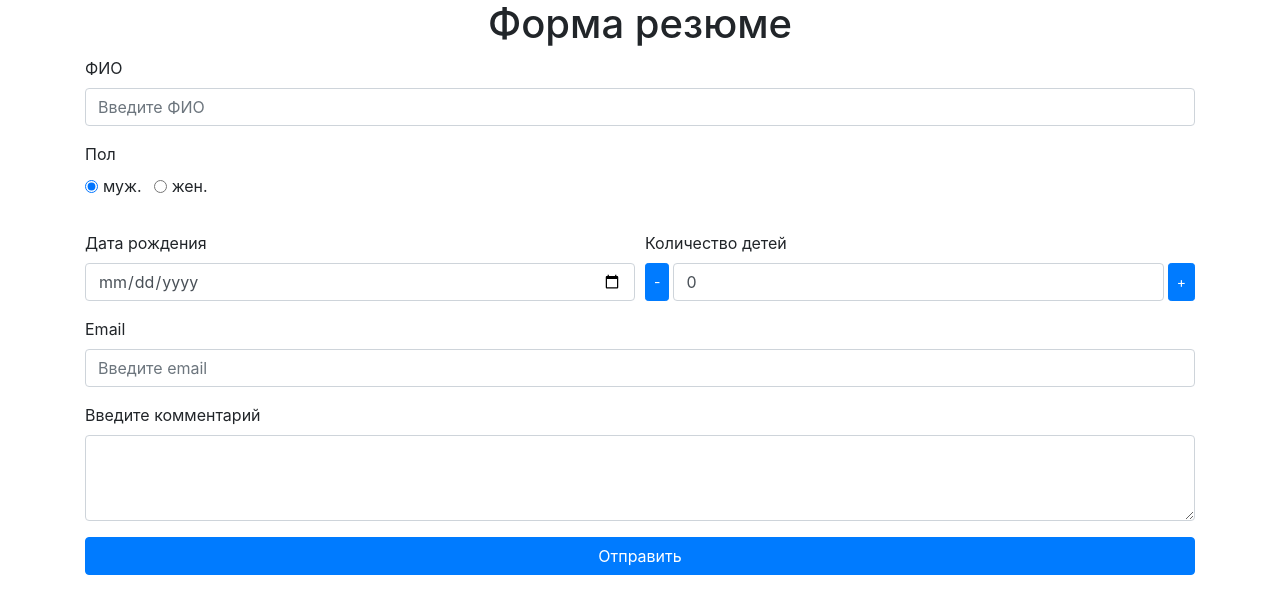
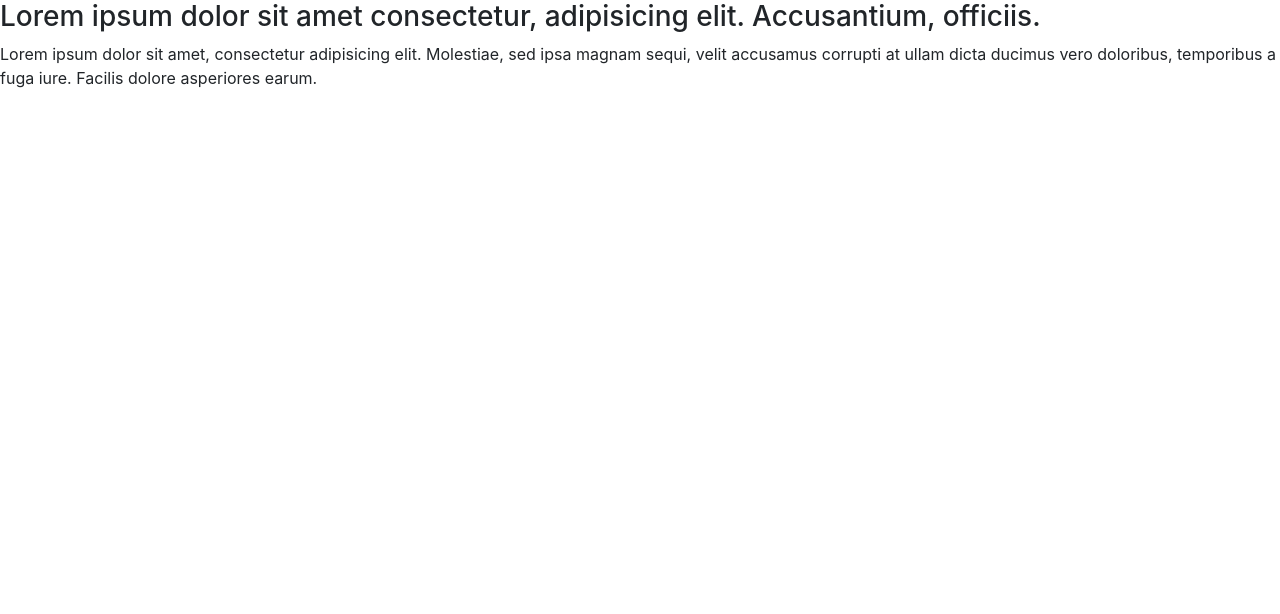
Before and after one commit to sarlackdevelopment/tsum, an Angular app in the folder tsum/: page /resume in a window 1280 px wide. Shown: the top 614 px of the page. Built offline with nearby package versions, Linux system fonts and the light colour scheme.

Commit message:
готов роутинг

```diff
--- a/tsum/src/app/app.component.html
+++ b/tsum/src/app/app.component.html
@@ -11,7 +11,8 @@
     <title>Resume form</title>
   </head>
   <body>
-    <app-form></app-form>
+    <router-outlet></router-outlet>
+    <!--<app-form></app-form>-->
     <!-- Optional JavaScript -->
     <!-- jQuery first, then Popper.js, then Bootstrap JS -->
     <script src="https://code.jquery.com/jquery-3.3.1.slim.min.js" integrity="sha384-q8i/X+965DzO0rT7abK41JStQIAqVgRVzpbzo5smXKp4YfRvH+8abtTE1Pi6jizo" crossorigin="anonymous"></script>
--- a/tsum/src/app/app.module.ts
+++ b/tsum/src/app/app.module.ts
@@ -4,6 +4,7 @@ import { FormsModule, ReactiveFormsModule } from '@angular/forms'
 
 import { AppComponent } from './app.component'
 import { FormComponent } from './form/form.component'
+import { ResumeComponent } from './resume/resume.component'
 import { FIOComponent } from './form/FIO/FIO.component'
 import { GenderComponent } from './form/gender/gender.component'
 import { BirthDateComponent } from './form/birthDate/birthDate.component'
@@ -11,11 +12,13 @@ import { FamilyComponent } from './form/family/family.component'
 import { QuantityChildrenComponent } from './form/quantityChildren/quantityChildren.component'
 import { EmailComponent } from './form/email/email.component'
 import { CommentComponent } from './form/comment/comment.component'
+import { AppRoutingModule } from './app-routing.module'
 
 @NgModule({
   declarations: [
     AppComponent,
     FormComponent,
+    ResumeComponent,
     FIOComponent,
     GenderComponent,
     BirthDateComponent,
@@ -27,7 +30,8 @@ import { CommentComponent } from './form/comment/comment.component'
   imports: [
     BrowserModule,
     FormsModule,
-    ReactiveFormsModule
+    ReactiveFormsModule,
+    AppRoutingModule
   ],
   providers: [],
   bootstrap: [AppComponent]
--- a/tsum/src/app/form/form.component.html
+++ b/tsum/src/app/form/form.component.html
@@ -18,7 +18,7 @@
     </fieldset>
 </form>-->
 
-<form class="container" [formGroup]="form" (ngSubmit)="submit()">
+<form class="container" [formGroup]="form">
     <fieldset [disabled]="disabled">
         <h1 class="text-center">Форма резюме</h1>
 
@@ -104,6 +104,6 @@
             <textarea class="form-control" id="comment" rows="3"></textarea>
         </div>
 
-        <button class="btn btn-primary btn-block" type="submit">Отправить</button>
+        <button class="btn btn-primary btn-block" type="submit" (click)="submit()">Отправить</button>
     </fieldset>
 </form>
--- a/tsum/src/app/form/form.component.ts
+++ b/tsum/src/app/form/form.component.ts
@@ -1,5 +1,6 @@
 import { Component, OnInit } from '@angular/core'
 import { FormGroup, FormControl, Validators } from '@angular/forms'
+import { Router } from '@angular/router';
 
 @Component({
   selector: 'app-form',
@@ -14,6 +15,8 @@ export class FormComponent implements OnInit {
   areYouKidding = false
   counterTry = 0
   disabled=false
+
+  constructor(private router: Router) {}
 
   ngOnInit() {
     this.form = new FormGroup({
@@ -59,7 +62,9 @@ export class FormComponent implements OnInit {
 
   submit() {
 
-    if (this.form.invalid) {
+    if (!this.form.invalid) {
+      this.router.navigate(['/resume'])
+    } else {
       this.disabled = true
       setTimeout(() => this.disabled = false, 3000)
       if (this.counterTry > 2) {
@@ -67,8 +72,6 @@ export class FormComponent implements OnInit {
         this.counterTry = 0
       }
       this.counterTry++
-    } else {
-
     }
 
   }
--- /dev/null
+++ b/tsum/src/app/resume/resume.component.html
@@ -0,0 +1,3 @@
+<h3>Lorem ipsum dolor sit amet consectetur, adipisicing elit. Accusantium, officiis.</h3>
+
+<p>Lorem ipsum dolor sit amet, consectetur adipisicing elit. Molestiae, sed ipsa magnam sequi, velit accusamus corrupti at ullam dicta ducimus vero doloribus, temporibus a fuga iure. Facilis dolore asperiores earum.</p>
```
Also changed, not shown: tsum/src/app/app-routing.module.ts (added, +18 -0 lines), tsum/src/app/resume/resume.component.ts (added, +7 -0 lines).
